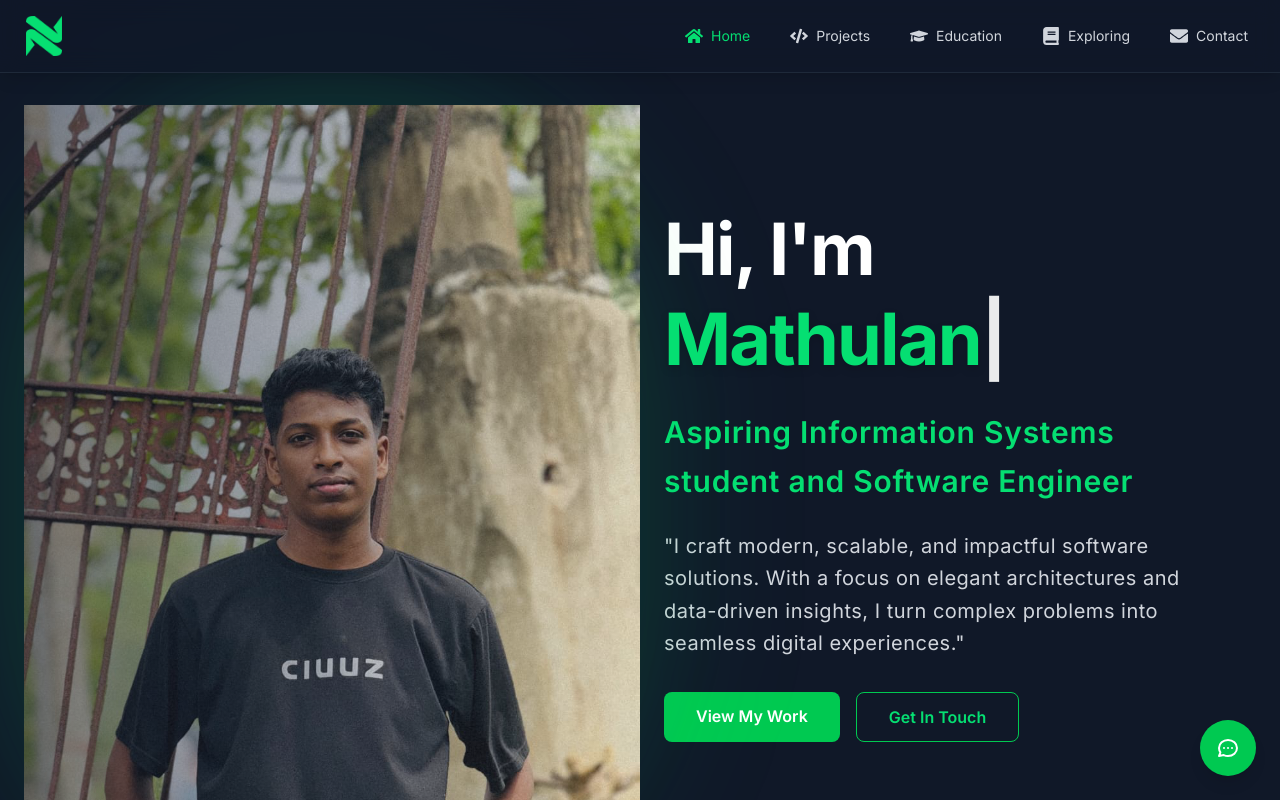
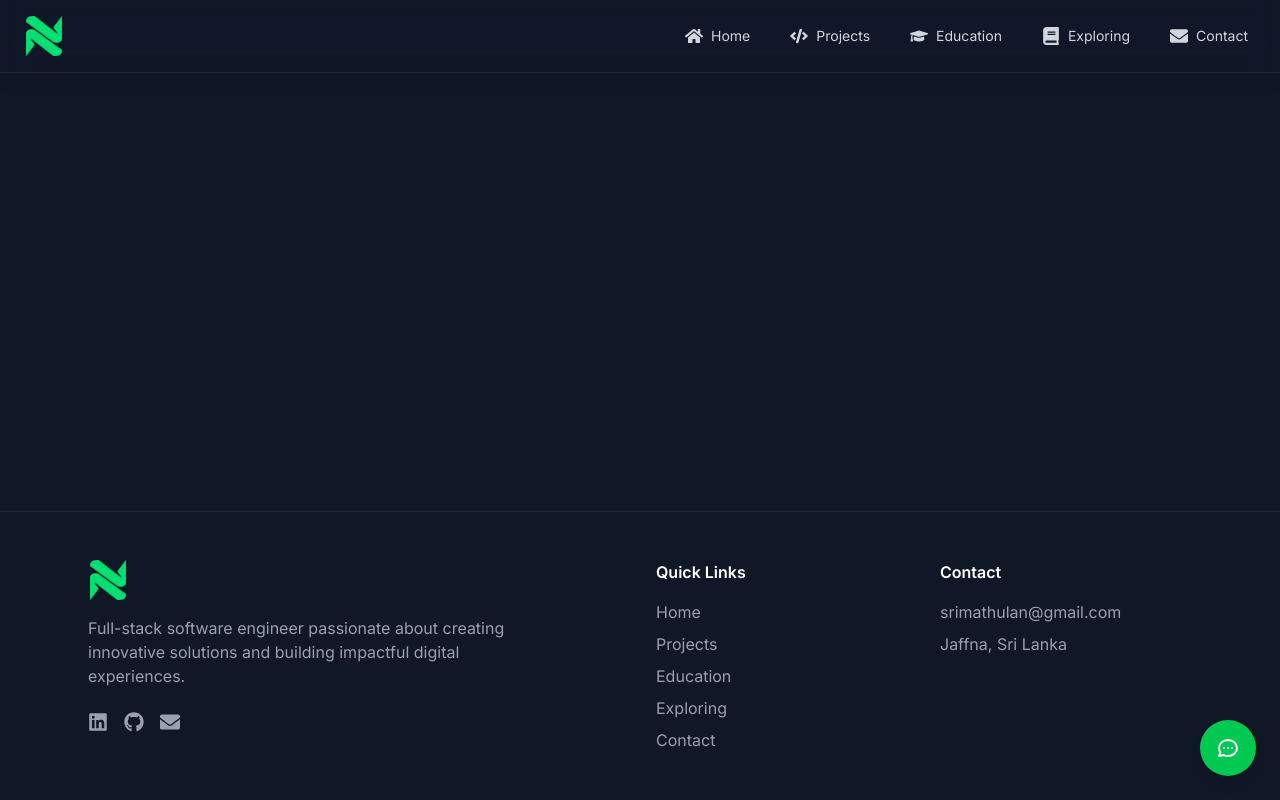
Before and after one commit to Mathulan29/Portfolio, a React (Vite) app: page / in a window 1280 px wide. Shown: the top 800 px of the page. Built offline with nearby package versions, Linux system fonts and the light colour scheme.

Commit message:
update portfolio

```diff
--- a/src/App.jsx
+++ b/src/App.jsx
@@ -69,7 +69,7 @@ function App() {
         <main className="flex-grow px-6 py-8">
           <AnimatePresence mode="wait">
             <Routes>
-              <Route path="/" element={
+              <Route path="/Portfolio" element={
                 <PageTransition>
                   <Home />
                 </PageTransition>
--- a/src/components/Navbar.jsx
+++ b/src/components/Navbar.jsx
@@ -5,7 +5,7 @@ import Logo from "../assets/Logo.png"
 import { FaHome, FaCode, FaGraduationCap, FaBook, FaEnvelope } from 'react-icons/fa';
 
 const navItems = [
-    { label: 'Home', path: '/', icon: <FaHome /> },
+    { label: 'Home', path: '/Portfolio', icon: <FaHome /> },
     { label: 'Projects', path: '/projects', icon: <FaCode /> },
     { label: 'Education', path: '/education', icon: <FaGraduationCap /> },
     { label: 'Exploring', path: '/learning', icon: <FaBook /> },
```
